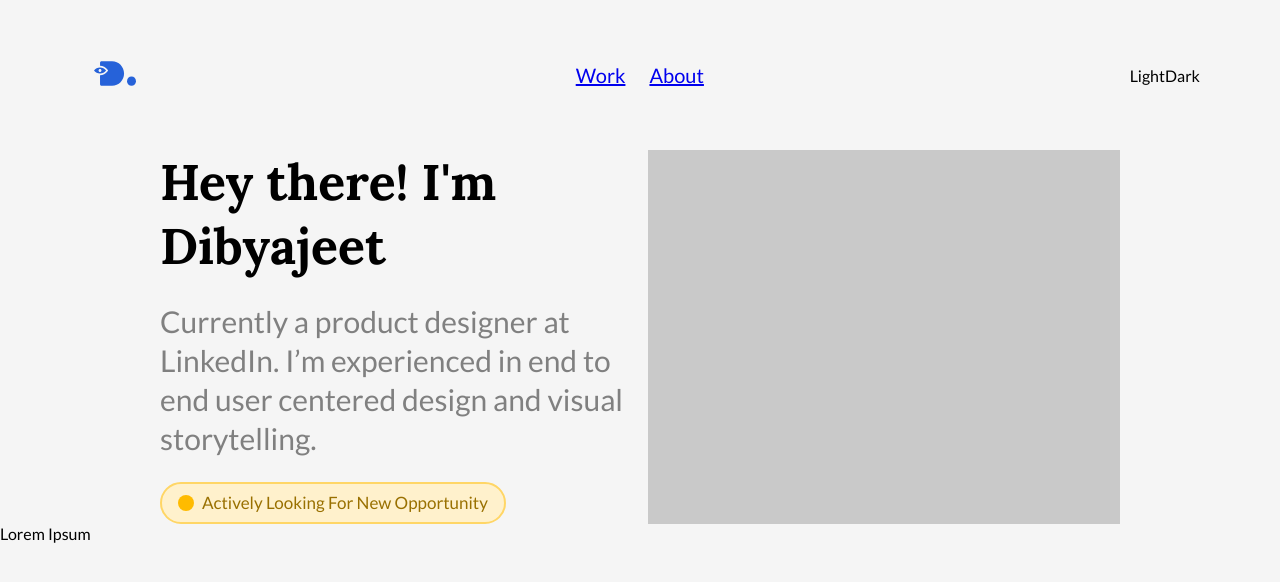
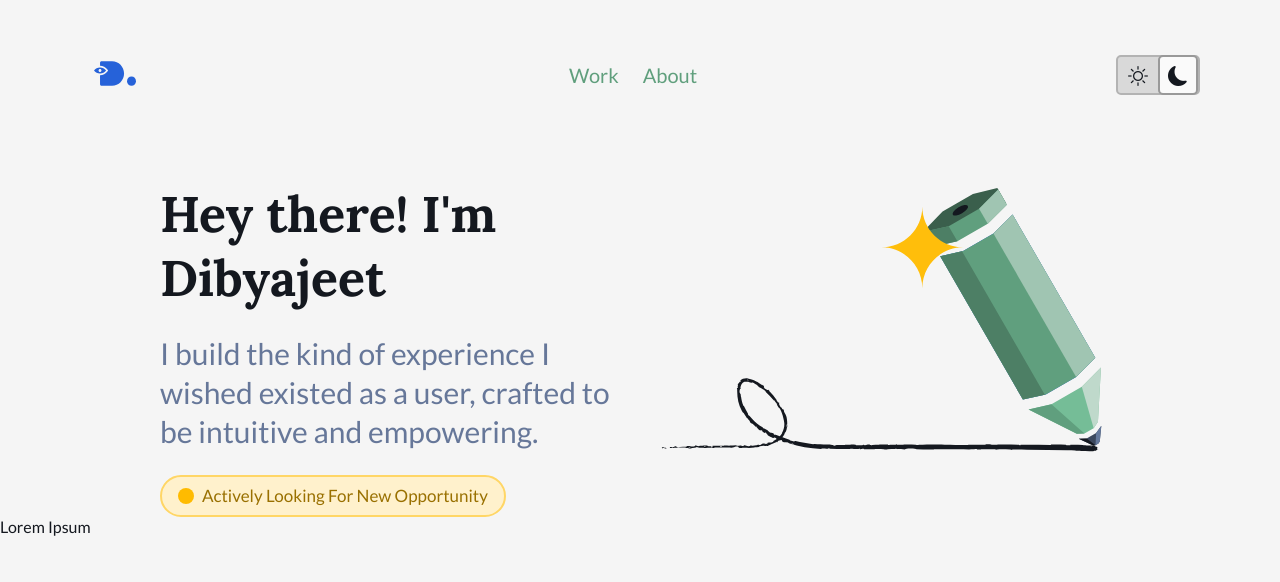
Before and after one commit to dibyajeetk/react-convert-dibyajeet-dot-in, a React (Vite) app: page / in a window 1280 px wide. Shown: the top 582 px of the page. Built offline with nearby package versions, Linux system fonts and the light colour scheme.

Commit message:
Feat: Hero Section and NavBar UI polished

```diff
--- a/src/components/LightDarkToggle.jsx
+++ /dev/null
@@ -1,20 +0,0 @@
-import React, { useState } from "react";
-import "bootstrap-icons/font/bootstrap-icons.css";
-
-function LightDarkToggle() {
-  const DarkModeToggle = () => {
-    const [isDarkMode, setIsDarkMode] = useState(false);
-
-    const toggleMode = () => {
-      setIsDarkMode(!isDarkMode);
-    };
-  };
-  return (
-    <div>
-      <span>Light</span>
-      <span>Dark</span>
-    </div>
-  );
-}
-
-export default LightDarkToggle;
--- a/src/components/NavBar.jsx
+++ b/src/components/NavBar.jsx
@@ -1,5 +1,5 @@
 import dibyajeetLogo from "../assets/logo.svg";
-import LightDarkToggle from "./LightDarkToggle";
+import ToggleButton from "./ToggleButton";
 import { Link } from "react-router-dom";
 import "../css/NavBar.css";
 
@@ -20,7 +20,7 @@ function NavBar() {
         </Link>
       </div>
       <div className="mode-toggle">
-        <LightDarkToggle />
+        <ToggleButton />
       </div>
     </nav>
   );
--- /dev/null
+++ b/src/components/ToggleButton.jsx
@@ -0,0 +1,26 @@
+import React, { useState } from "react";
+import "../css/ToggleButton.css";
+import "bootstrap-icons/font/bootstrap-icons.css";
+
+function ToggleButton() {
+  const [isDarkMode, setIsDarkMode] = useState(false);
+  const handleToggle = () => {
+    setIsDarkMode(!isDarkMode);
+  };
+  return (
+    <div className="toggle-mode-btn" onClick={handleToggle}>
+      <span className={isDarkMode ? "active mode" : "mode"}>
+        <i
+          className={isDarkMode ? "bi bi-sun-fill icon" : "bi bi-sun icon"}
+        ></i>
+      </span>
+      <span className={isDarkMode ? "mode" : "active mode"}>
+        <i
+          className={isDarkMode ? "bi bi-moon icon" : "bi bi-moon-fill icon"}
+        ></i>
+      </span>
+    </div>
+  );
+}
+
+export default ToggleButton;
--- a/src/css/Home.css
+++ b/src/css/Home.css
@@ -2,13 +2,19 @@
   display: flex;
   flex-direction: row;
   gap: 1rem;
+  margin-top: 2rem;
 }
 .text-col {
   flex: 1 1 0;
 }
 .illustration {
   flex: 1 1 0;
-  background-color: #c9c9c9;
+  object-fit: contain;
+}
+.hero-image {
+  object-fit: contain;
+  width: 100%;
+  height: auto;
 }
 .greet-text {
   font-family: "Lora", serif;
@@ -19,7 +25,7 @@
   font-family: "Lato", sans-serif;
   font-size: 30px;
   line-height: 1.3;
-  color: hsla(0, 0%, 50%, 1);
+  color: var(--text-color-light-secondary);
   margin-bottom: 1.5rem;
 }
 
@@ -29,9 +35,9 @@
   align-items: center;
   gap: 0.5rem;
   padding: 0.4rem 1rem;
-  color: hsla(44, 100%, 30%, 1);
-  background-color: hsla(44, 100%, 90%, 1);
-  border: 2px solid hsla(44, 100%, 70%, 1);
+  color: var(--yellow-700);
+  background-color: var(--yellow-100);
+  border: 2px solid var(--yellow-300);
   border-radius: 2rem;
 
   font-family: "Lato", sans-serif;
@@ -44,6 +50,6 @@
 .dot {
   width: 1rem;
   height: 1rem;
-  background-color: hsla(44, 100%, 50%, 1);
+  background-color: var(--yellow-500);
   border-radius: 100%;
 }
--- a/src/css/NavBar.css
+++ b/src/css/NavBar.css
@@ -26,4 +26,11 @@
 .navbar-links > a {
   font-size: 20px;
   line-height: 1.5;
+  color: var(--green-500);
+  text-decoration: none;
 }
+
+.navbar-links > a:hover {
+  color: var(--brand-blue-500);
+  transition: 500ms;
+}
--- /dev/null
+++ b/src/css/ToggleButton.css
@@ -0,0 +1,28 @@
+.toggle-mode-btn {
+  display: flex;
+  justify-content: space-between;
+  align-items: center;
+
+  border-radius: var(--border-radius-xs);
+  height: 2.5rem;
+  width: auto;
+  background-color: var(--surface-color-light-turnary);
+  border: 2px solid var(--border-color-light-primary);
+}
+.mode {
+  display: inline-flex;
+  justify-content: center;
+  align-items: center;
+  border-radius: var(--border-radius-xs);
+  padding: 0.5rem;
+  width: 2.5rem;
+  height: 2.5rem;
+}
+.icon {
+  font-size: 20px;
+  color: var(--text-color-light-primary);
+}
+.active {
+  background-color: var(--surface-color-light-secondary);
+  border: 2px solid var(--border-color-light-secondary);
+}
--- a/src/css/index.css
+++ b/src/css/index.css
@@ -6,10 +6,38 @@
 :root {
   font-family: "Lato", sans-serif;
   color-scheme: light dark;
-  background-color: hsla(0, 0%, 96%, 1);
-
+  background-color: var(--surface-color-light-primary);
+  color: var(--text-color-light-primary);
   font-synthesis: none;
   text-rendering: optimizeLegibility;
   -webkit-font-smoothing: antialiased;
   -moz-osx-font-smoothing: grayscale;
+
+  /* Variables Declaration */
+  /* Colors */
+
+  /* Surface */
+  --surface-color-light-primary: hsla(0, 0%, 96%, 1);
+  --surface-color-light-secondary: hsla(0, 0%, 98%, 1);
+  --surface-color-light-turnary: hsla(0, 0%, 85%, 1);
+  --surface-color-dark-primary: hsla(220, 10%, 20%, 1);
+
+  /* Border Color */
+  --border-color-light-primary: hsla(0, 0%, 70%, 1);
+  --border-color-light-secondary: hsla(0, 0%, 60%, 1);
+
+  /* Text Color */
+  --text-color-light-primary: hsla(220, 20%, 10%, 1);
+  --text-color-light-secondary: hsla(220, 20%, 50%, 1);
+
+  /* Semantic Color */
+  --yellow-100: hsla(44, 100%, 90%, 1);
+  --yellow-300: hsla(44, 100%, 70%, 1);
+  --yellow-500: hsla(44, 100%, 50%, 1);
+  --yellow-700: hsla(44, 100%, 30%, 1);
+  --brand-blue-500: hsla(220, 70%, 50%, 1);
+  --green-500: hsla(148, 25%, 50%, 1);
+
+  /* Border Radius */
+  --border-radius-xs: 5px;
 }
--- a/src/pages/Home.jsx
+++ b/src/pages/Home.jsx
@@ -6,15 +6,21 @@ function Home() {
         <span className="text-col">
           <h1 className="greet-text">Hey there! I'm Dibyajeet</h1>
           <p className="greet-content">
-            Currently a product designer at LinkedIn. I’m experienced in end to
-            end user centered design and visual storytelling.
+            I build the kind of experience I wished existed as a user, crafted
+            to be intuitive and empowering.
           </p>
           <span className="status-badge">
             <span className="dot"></span>
             <p>Actively Looking For New Opportunity</p>
           </span>
         </span>
-        <span className="illustration"></span>
+        <span className="illustration">
+          <img
+            src="./src/assets/hero-image.svg"
+            alt="Illustration of a pencil"
+            className="hero-image"
+          />
+        </span>
       </div>
       <div className="project-grid"></div>
     </>
```
Also changed, not shown: src/assets/brand.svg (deleted), src/assets/hero-image.svg (added).
